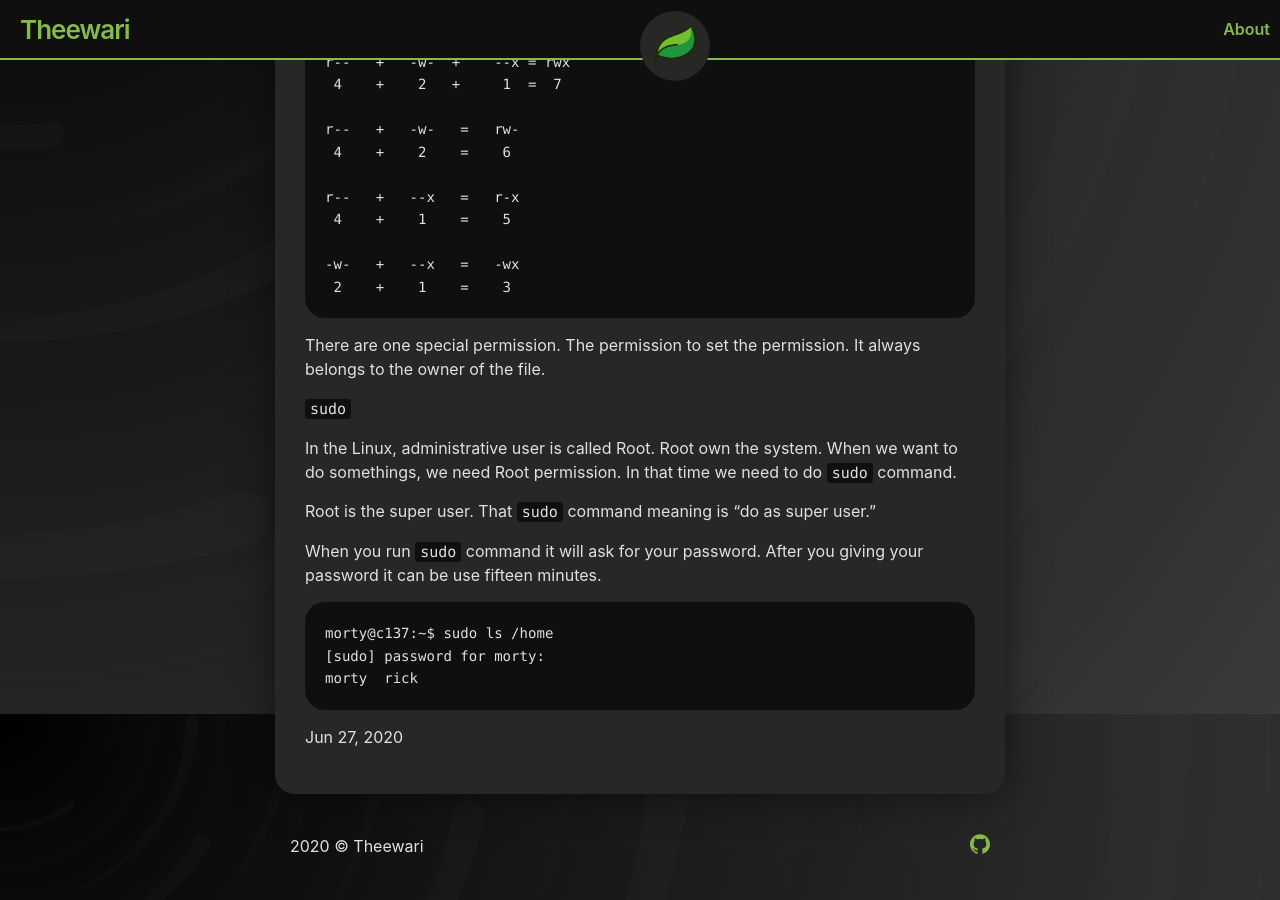
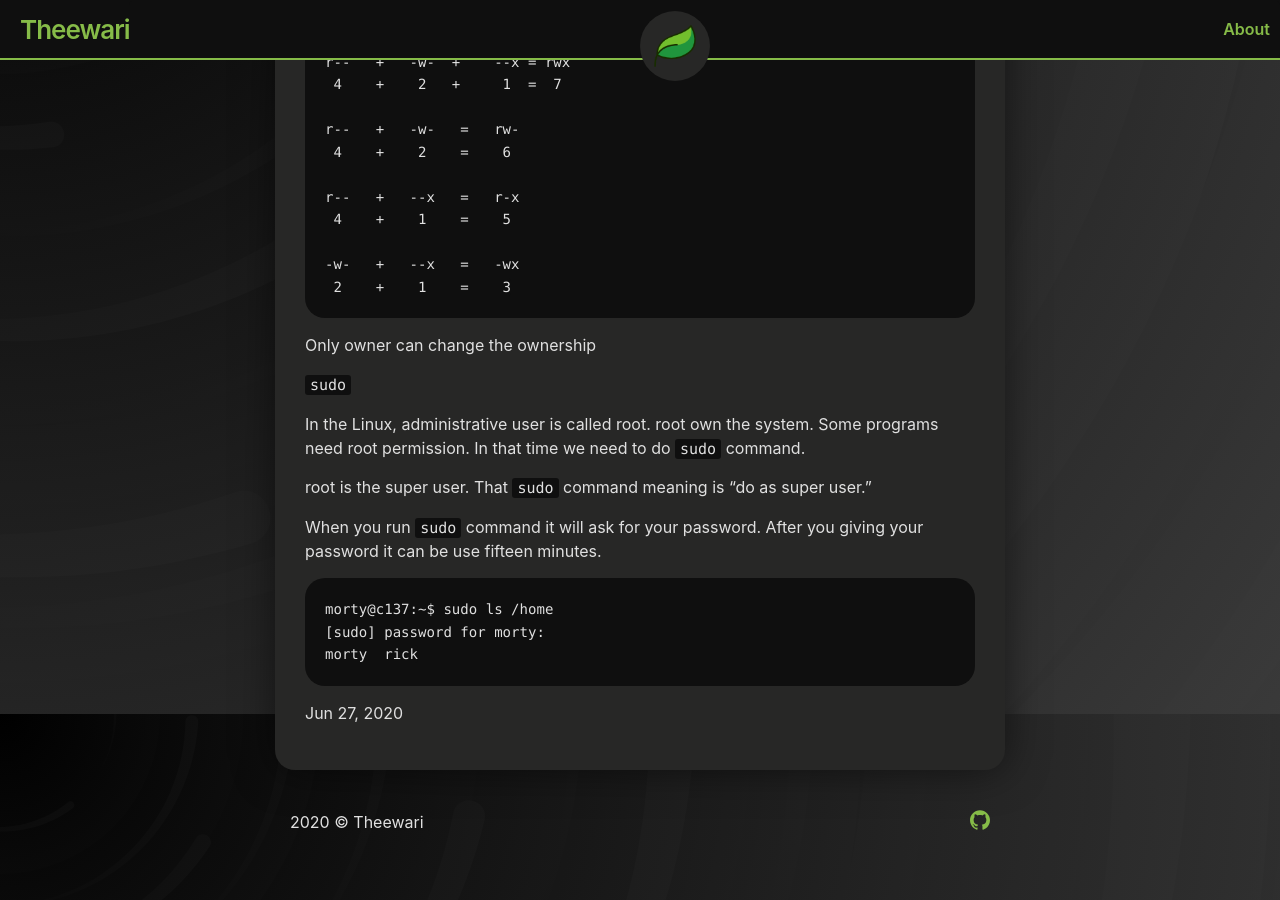
Before and after one commit to theewari/theewari.github.io, a Jekyll site: the page built from _posts/2020-06-27-Linux-permission-.md, in a window 1280 px wide and 900 px high, scrolled down 1206 px. Built offline with Jekyll 4.4.1, drawn with Linux system fonts in a browser that asks for light colours.

Commit message:
Update 2020-06-27-Linux-permission-.md

````diff
--- a/_posts/2020-06-27-Linux-permission-.md
+++ b/_posts/2020-06-27-Linux-permission-.md
@@ -66,13 +66,13 @@ r--   +   --x   =   r-x
  2    +    1    =    3
 ```
 
-There are one special permission. The permission to set the permission. It always belongs to the owner of the file.
+Only owner can change the ownership
 
 `sudo`
 
-In the Linux, administrative user is called Root. Root own the system. When we want to do somethings, we need Root permission. In that time we need to do `sudo` command.
+In the Linux, administrative user is called root. root own the system. Some programs need root permission. In that time we need to do `sudo` command.
 
-Root is the super user. That `sudo` command meaning is “do as super user.”
+root is the super user. That `sudo` command meaning is “do as super user.”
 
 When you run `sudo` command it will ask for your password. After you giving your password it can be use fifteen minutes.
 
````
